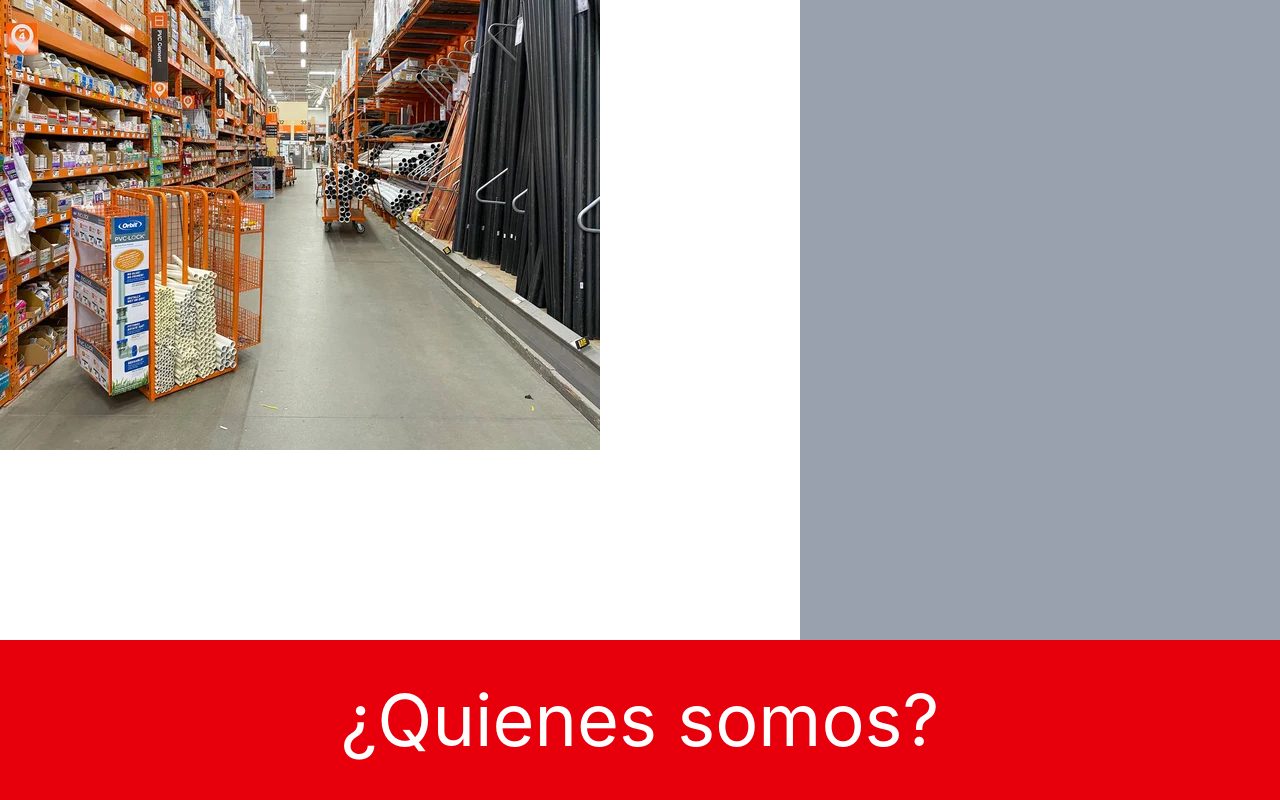
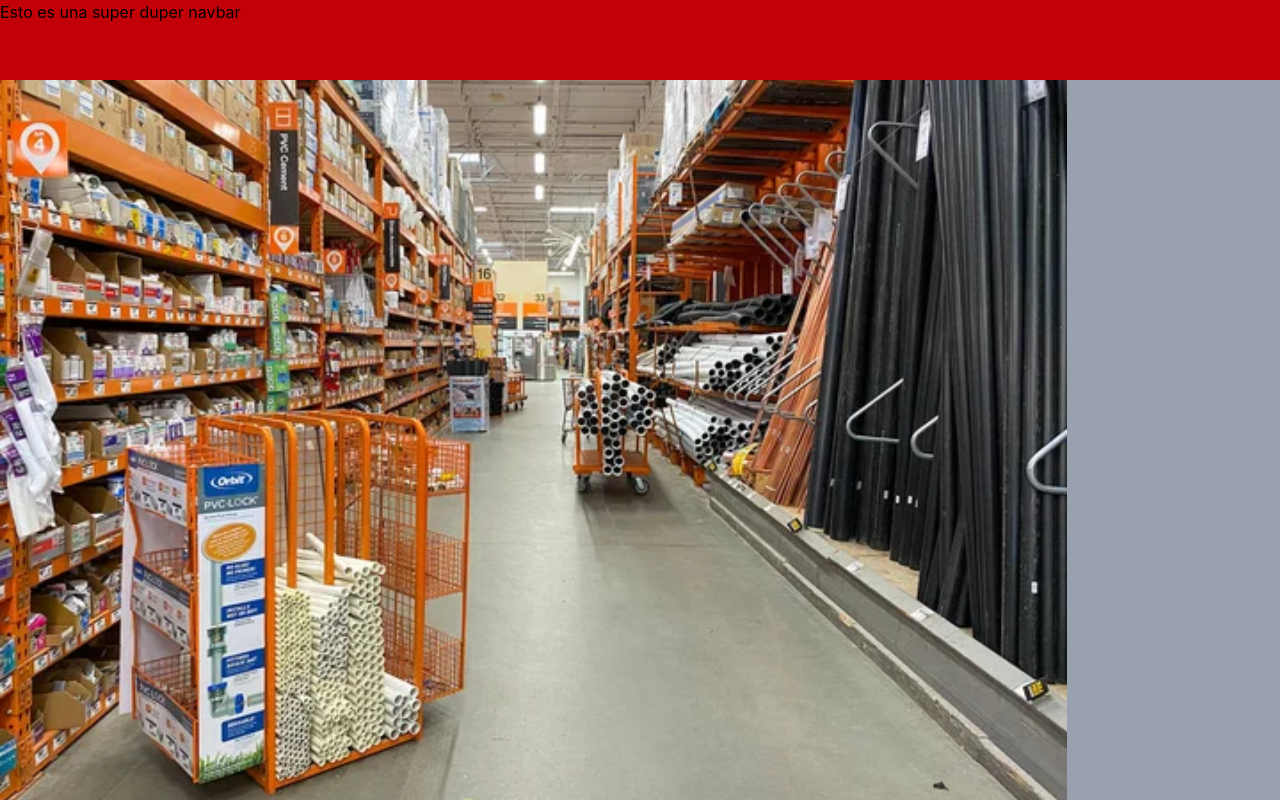
Before and after one commit to MarguJ/Stock-Management-Landing-Page, a React (Vite) app in the folder stock-management-landing-page/: page / in a window 1280 px wide. Shown: the top 800 px of the page. Built offline with nearby package versions, Linux system fonts and the light colour scheme.

Commit message:
Ahi va la navbar

```diff
--- a/stock-management-landing-page/src/App.tsx
+++ b/stock-management-landing-page/src/App.tsx
@@ -1,11 +1,15 @@
 import "./index.css";
+import { Navbar } from "./components/Navbar";
 
 function App() {
   return (
     <div className="bg-gray-400 min-w-screen min-h-screen">
+      <header>
+        <Navbar></Navbar>
+      </header>
       <section id="1" className="welcome">
-        <div className="bg-white min-h-160 w-200">
-          <img src="../images/pasillo.jpg" />
+        <div className="bg-gray-450 min-h-screen min-w-screen">
+          <img className="min-h-screen" src="../images/pasillo.jpg" />
         </div>
       </section>
       <section id="2" className="about us">
--- /dev/null
+++ b/stock-management-landing-page/src/components/Navbar.tsx
@@ -0,0 +1,3 @@
+export function Navbar() {
+  return <nav className="bg-red-700 h-20">Esto es una super duper navbar</nav>;
+}
```
